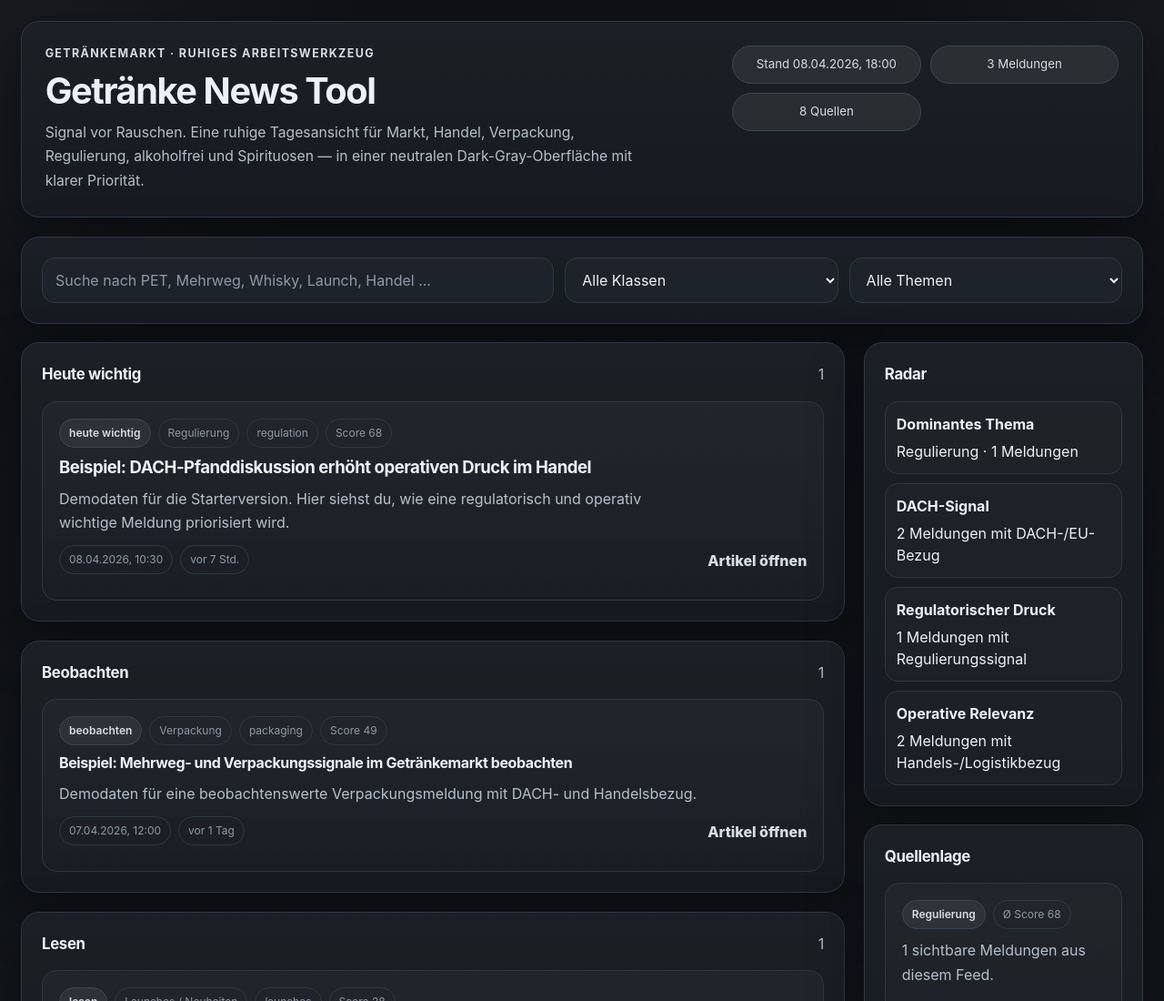
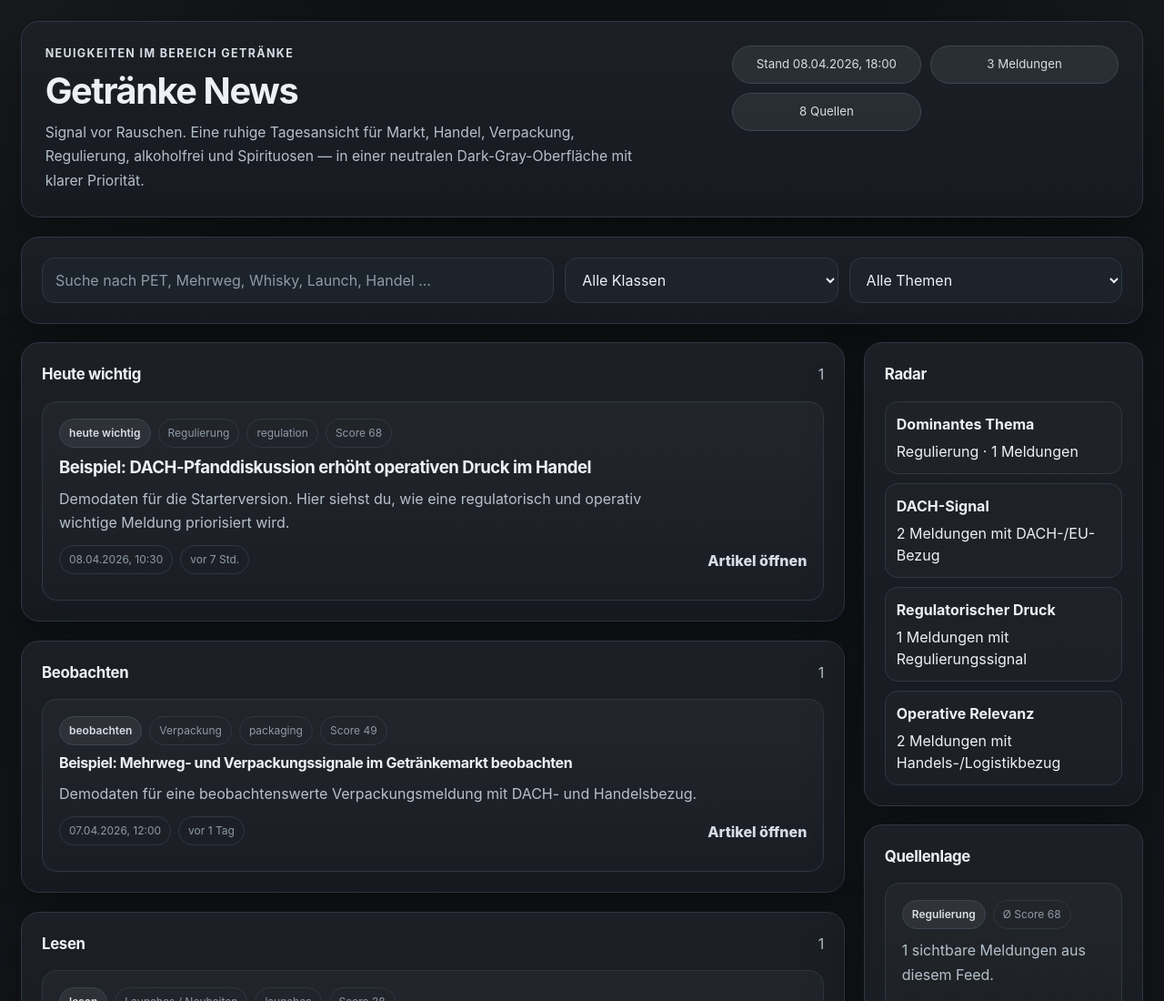
Before and after one commit to raggnatron/TOOLBOX, a plain HTML site: page news-tool/index.html in a window 1280 px wide. Shown: the top 1100 px of the page at 91% size. Drawn offline with Linux system fonts and the light colour scheme.

Commit message:
Rename title and header for news tool

```diff
--- a/news-tool/index.html
+++ b/news-tool/index.html
@@ -4,15 +4,15 @@
   <meta charset="UTF-8" />
   <meta name="viewport" content="width=device-width, initial-scale=1.0" />
   <meta name="theme-color" content="#0f1114" />
-  <title>Getränke News Tool</title>
+  <title>Getränke News</title>
   <link rel="stylesheet" href="./assets/css/main.css" />
 </head>
 <body>
   <div class="shell">
     <header class="hero panel">
       <div>
-        <p class="eyebrow">Getränkemarkt · ruhiges Arbeitswerkzeug</p>
-        <h1>Getränke News Tool</h1>
+        <p class="eyebrow">Neuigkeiten im Bereich Getränke</p>
+        <h1>Getränke News</h1>
         <p class="intro">Signal vor Rauschen. Eine ruhige Tagesansicht für Markt, Handel, Verpackung, Regulierung, alkoholfrei und Spirituosen — in einer neutralen Dark-Gray-Oberfläche mit klarer Priorität.</p>
       </div>
       <div class="hero-meta">
```
